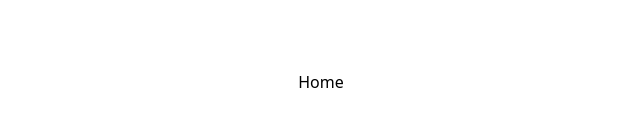
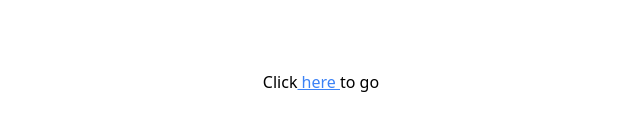
Before and after one commit to Mohamadi12/google_doc, a Next.js app: page / in a window 1280 px wide. Shown: the part 318-448 px from the top of the page, without its empty margins (319-959 px from the left). Built offline with nearby package versions, Linux system fonts and the light colour scheme.

Commit message:
Redirection vers une page dynamique

```diff
--- a/src/app/(auth)/layout.tsx
+++ b/src/app/(auth)/layout.tsx
@@ -6,7 +6,9 @@
 
 const Layout = ({children}: Props) => {
   return (
-    <div>Layout</div>
+    <div>
+      {children}
+    </div>
   )
 }
 
--- a/src/app/documents/settings/page.tsx
+++ /dev/null
@@ -1,11 +0,0 @@
-import React from 'react'
-
-type Props = {}
-
-const DocumentsSettings = (props: Props) => {
-  return (
-    <div>DocumentsSettings</div>
-  )
-}
-
-export default DocumentsSettings
--- a/src/app/page.tsx
+++ b/src/app/page.tsx
@@ -1,9 +1,10 @@
+import Link from 'next/link'
 import React from 'react'
 
 const Home = () => {
   return (
     <div className='flex min-h-screen justify-center items-center'>
-      <p>Home</p>
+      Click <Link href="/documents/${documentId}"><span className='text-blue-500 underline'>&nbsp;here&nbsp;</span></Link> to go
     </div>
   )
 }
```
